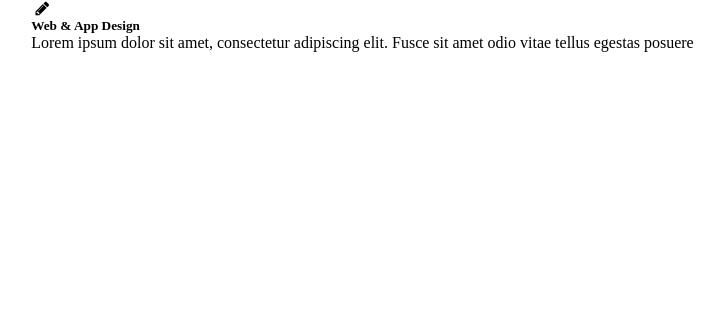
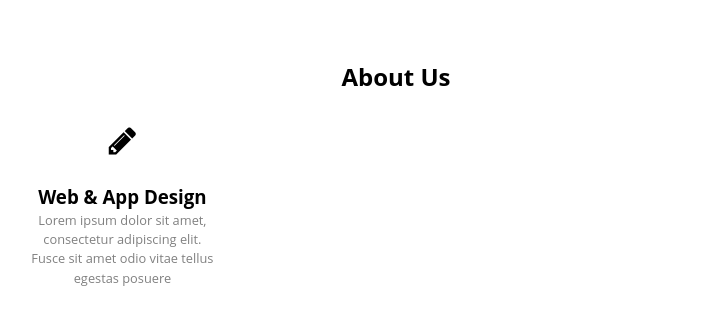
Before and after one commit to MartynaStrzempek/KNWDwaxom, a plain HTML site: page index.html in a window 1280 px wide. Shown: the whole page, without its empty margins (244-968 px from the left). Drawn offline with Linux system fonts and the light colour scheme.

Commit message:
style for .box and font-family

```diff
--- a/index.html
+++ b/index.html
@@ -9,11 +9,15 @@
 <body>
   <section id="about" class="container">
       <div class="content">
+          <div>
+              <h1>About Us</h1>
+          </div>
+
           <div class="box">
-              <i class="icon-pencil"></i></br>
-              <h5>
+              <i class="icon-pencil"></i></br></br>
+              <h3>
                   Web & App Design
-              </h5>
+              </h3>
               <p>
                   Lorem ipsum dolor sit amet, consectetur adipiscing elit.
                   Fusce sit amet odio vitae tellus egestas posuere
--- a/style.css
+++ b/style.css
@@ -1,6 +1,10 @@
 *{
     margin: 0;
     padding: 0;
+}
+
+body{
+    font-family: "Open Sans", sans-serif;
 }
 
 .container{
@@ -12,3 +16,30 @@
     width: 60%;
     margin: auto;
 }
+
+#about{
+    margin-top: 60px;
+}
+
+#about h1{
+    text-align: center;
+    padding-bottom: 25px;
+}
+
+.box{
+    width: 25%;
+    text-align: center;
+}
+
+.box i{
+    font-size: 200%;
+}
+
+.box p{
+    font-size: 80%;
+    color: gray;
+}
+
+.box h3, .box p{
+    line-height: 150%;
+}
```
